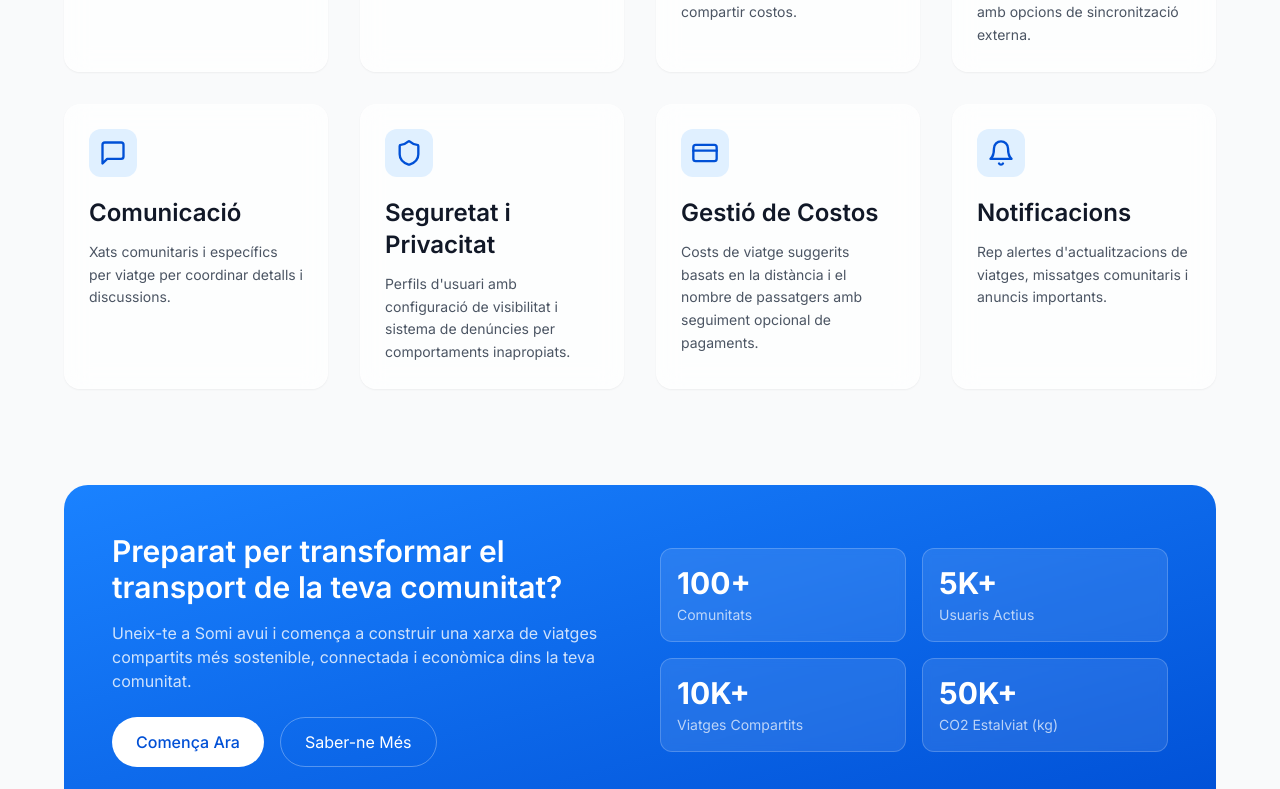
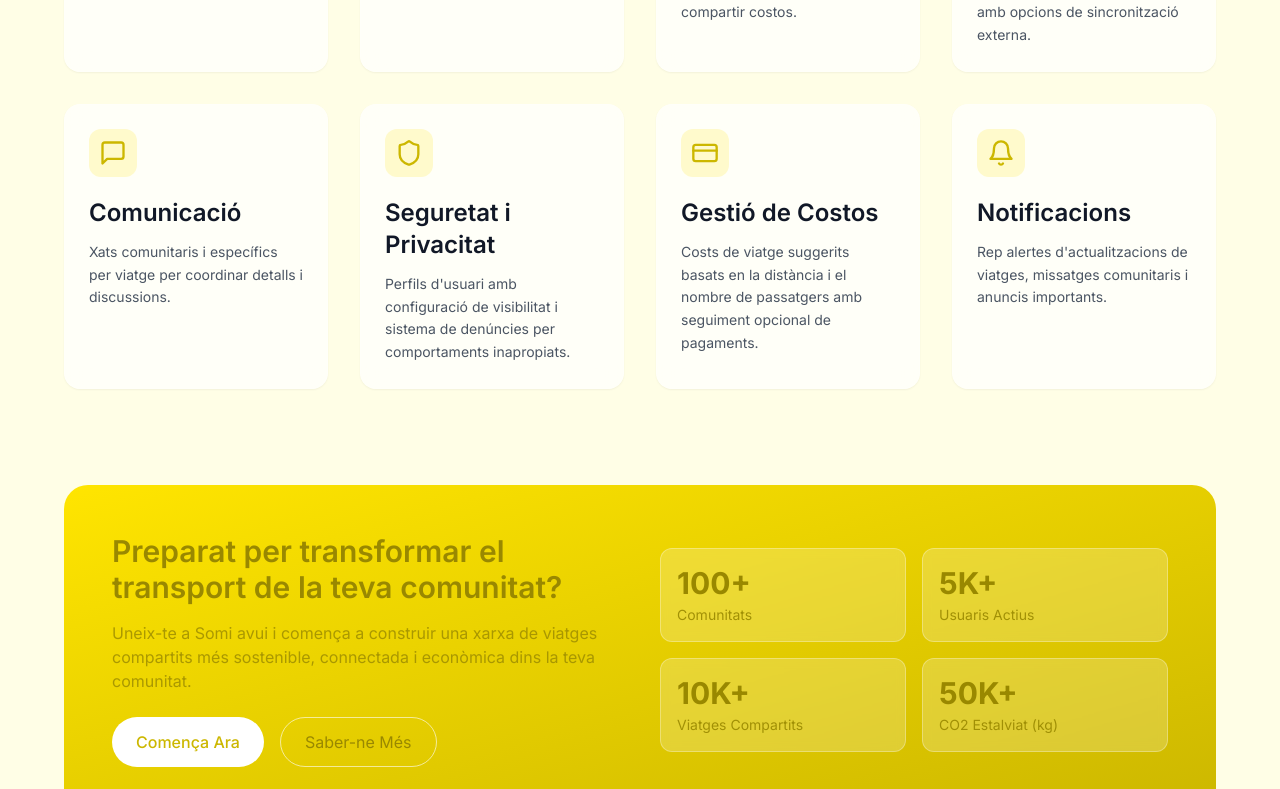
Before and after one commit to soomi-mobilitat/soomi-website, a React (Vite) app: page / in a window 1280 px wide. Shown: the part 1388-2177 px from the top of the page. Built offline with nearby package versions, Linux system fonts and the light colour scheme.

Commit message:
Update primary and secondary colors
Update the primary and secondary colors to yellow and green respectively.

```diff
--- a/src/components/Features.tsx
+++ b/src/components/Features.tsx
@@ -68,7 +68,7 @@ const Features = () => {
   ];
 
   return (
-    <section id="features" className="page-section py-24 bg-gray-50 dark:bg-gray-900">
+    <section id="features" className="page-section py-24 bg-somi-50 dark:bg-gray-900">
       <div className="container">
         <div className="text-center max-w-3xl mx-auto mb-16 animate-on-scroll">
           <div className="inline-flex items-center px-3 py-1 rounded-full text-sm font-medium bg-somi-100 text-somi-800 mb-4">
@@ -100,39 +100,39 @@ const Features = () => {
           ))}
         </div>
 
-        <div className="mt-24 bg-gradient-to-br from-somi-500 to-somi-700 rounded-3xl p-8 md:p-12 text-white animate-on-scroll">
+        <div className="mt-24 bg-gradient-to-br from-somi-500 to-somi-700 rounded-3xl p-8 md:p-12 text-somi-900 animate-on-scroll">
           <div className="grid grid-cols-1 md:grid-cols-2 gap-10 items-center">
             <div>
               <h3 className="heading-md mb-4">Preparat per transformar el transport de la teva comunitat?</h3>
-              <p className="text-white/80 mb-6">
+              <p className="text-somi-900/80 mb-6">
                 Uneix-te a Somi avui i comença a construir una xarxa de viatges compartits més sostenible, connectada i econòmica dins la teva comunitat.
               </p>
               <div className="flex flex-col sm:flex-row gap-4">
                 <button className="px-6 py-3 bg-white text-somi-700 font-medium rounded-full hover:bg-white/90 transition-colors">
                   Comença Ara
                 </button>
-                <button className="px-6 py-3 bg-transparent border border-white/30 rounded-full hover:bg-white/10 transition-colors">
+                <button className="px-6 py-3 bg-transparent border border-white/60 rounded-full hover:bg-white/10 transition-colors text-somi-900">
                   Saber-ne Més
                 </button>
               </div>
             </div>
 
             <div className="grid grid-cols-2 gap-4">
-              <div className="p-4 bg-white/10 rounded-xl border border-white/20 backdrop-blur-sm">
+              <div className="p-4 bg-white/20 rounded-xl border border-white/30 backdrop-blur-sm">
                 <div className="text-3xl font-bold mb-1">100+</div>
-                <div className="text-sm text-white/70">Comunitats</div>
+                <div className="text-sm text-somi-900/90">Comunitats</div>
               </div>
-              <div className="p-4 bg-white/10 rounded-xl border border-white/20 backdrop-blur-sm">
+              <div className="p-4 bg-white/20 rounded-xl border border-white/30 backdrop-blur-sm">
                 <div className="text-3xl font-bold mb-1">5K+</div>
-                <div className="text-sm text-white/70">Usuaris Actius</div>
+                <div className="text-sm text-somi-900/90">Usuaris Actius</div>
               </div>
-              <div className="p-4 bg-white/10 rounded-xl border border-white/20 backdrop-blur-sm">
+              <div className="p-4 bg-white/20 rounded-xl border border-white/30 backdrop-blur-sm">
                 <div className="text-3xl font-bold mb-1">10K+</div>
-                <div className="text-sm text-white/70">Viatges Compartits</div>
+                <div className="text-sm text-somi-900/90">Viatges Compartits</div>
               </div>
-              <div className="p-4 bg-white/10 rounded-xl border border-white/20 backdrop-blur-sm">
+              <div className="p-4 bg-white/20 rounded-xl border border-white/30 backdrop-blur-sm">
                 <div className="text-3xl font-bold mb-1">50K+</div>
-                <div className="text-sm text-white/70">CO2 Estalviat (kg)</div>
+                <div className="text-sm text-somi-900/90">CO2 Estalviat (kg)</div>
               </div>
             </div>
           </div>
--- a/src/components/Header.tsx
+++ b/src/components/Header.tsx
@@ -74,7 +74,7 @@ const Header = () => {
               Iniciar Sessió
             </Button>
             <Button
-              className="rounded-full bg-somi-500 hover:bg-somi-600 text-white"
+              className="rounded-full bg-somi-500 hover:bg-somi-600 text-somi-900"
             >
               Registrar-se
             </Button>
@@ -116,7 +116,7 @@ const Header = () => {
               Iniciar Sessió
             </Button>
             <Button
-              className="w-full justify-center rounded-full bg-somi-500 hover:bg-somi-600"
+              className="w-full justify-center rounded-full bg-somi-500 hover:bg-somi-600 text-somi-900"
             >
               Registrar-se
             </Button>
--- a/src/index.css
+++ b/src/index.css
@@ -16,35 +16,35 @@
     --popover: 0 0% 100%;
     --popover-foreground: 222.2 84% 4.9%;
 
-    --primary: 221.2 83% 53.3%;
-    --primary-foreground: 210 40% 98%;
+    --primary: 57 100% 50%;
+    --primary-foreground: 60 10% 15%;
 
-    --secondary: 210 40% 96.1%;
-    --secondary-foreground: 222.2 47.4% 11.2%;
+    --secondary: 120 100% 50%;
+    --secondary-foreground: 120 10% 15%;
 
-    --muted: 210 40% 96.1%;
-    --muted-foreground: 215.4 16.3% 46.9%;
+    --muted: 60 33% 96%;
+    --muted-foreground: 60 10% 40%;
 
-    --accent: 210 40% 96.1%;
-    --accent-foreground: 222.2 47.4% 11.2%;
+    --accent: 60 90% 95%;
+    --accent-foreground: 60 10% 15%;
 
     --destructive: 0 84.2% 60.2%;
     --destructive-foreground: 210 40% 98%;
 
-    --border: 214.3 31.8% 91.4%;
-    --input: 214.3 31.8% 91.4%;
-    --ring: 221.2 83% 53.3%;
+    --border: 60 33% 90%;
+    --input: 60 33% 90%;
+    --ring: 57 100% 50%;
 
     --radius: 1rem;
 
-    --sidebar-background: 0 0% 98%;
-    --sidebar-foreground: 240 5.3% 26.1%;
-    --sidebar-primary: 240 5.9% 10%;
-    --sidebar-primary-foreground: 0 0% 98%;
-    --sidebar-accent: 240 4.8% 95.9%;
-    --sidebar-accent-foreground: 240 5.9% 10%;
-    --sidebar-border: 220 13% 91%;
-    --sidebar-ring: 217.2 91.2% 59.8%;
+    --sidebar-background: 60 33% 98%;
+    --sidebar-foreground: 60 6% 26%;
+    --sidebar-primary: 57 100% 50%;
+    --sidebar-primary-foreground: 60 10% 15%;
+    --sidebar-accent: 60 33% 96%;
+    --sidebar-accent-foreground: 60 10% 15%;
+    --sidebar-border: 60 13% 90%;
+    --sidebar-ring: 57 100% 50%;
   }
 
   .dark {
@@ -57,33 +57,33 @@
     --popover: 222.2 84% 4.9%;
     --popover-foreground: 210 40% 98%;
 
-    --primary: 217.2 91.2% 59.8%;
-    --primary-foreground: 222.2 47.4% 11.2%;
+    --primary: 57 100% 45%;
+    --primary-foreground: 60 10% 95%;
 
-    --secondary: 217.2 32.6% 17.5%;
-    --secondary-foreground: 210 40% 98%;
+    --secondary: 120 80% 40%;
+    --secondary-foreground: 120 10% 95%;
 
-    --muted: 217.2 32.6% 17.5%;
-    --muted-foreground: 215 20.2% 65.1%;
+    --muted: 60 33% 20%;
+    --muted-foreground: 60 40% 70%;
 
-    --accent: 217.2 32.6% 17.5%;
-    --accent-foreground: 210 40% 98%;
+    --accent: 60 33% 20%;
+    --accent-foreground: 60 10% 95%;
 
     --destructive: 0 62.8% 30.6%;
     --destructive-foreground: 210 40% 98%;
 
-    --border: 217.2 32.6% 17.5%;
-    --input: 217.2 32.6% 17.5%;
-    --ring: 212.7 26.8% 83.9%;
+    --border: 60 33% 20%;
+    --input: 60 33% 20%;
+    --ring: 57 100% 50%;
 
-    --sidebar-background: 240 5.9% 10%;
-    --sidebar-foreground: 240 4.8% 95.9%;
-    --sidebar-primary: 224.3 76.3% 48%;
+    --sidebar-background: 60 10% 10%;
+    --sidebar-foreground: 60 10% 95%;
+    --sidebar-primary: 57 100% 45%;
     --sidebar-primary-foreground: 0 0% 100%;
-    --sidebar-accent: 240 3.7% 15.9%;
-    --sidebar-accent-foreground: 240 4.8% 95.9%;
-    --sidebar-border: 240 3.7% 15.9%;
-    --sidebar-ring: 217.2 91.2% 59.8%;
+    --sidebar-accent: 60 7% 20%;
+    --sidebar-accent-foreground: 60 10% 95%;
+    --sidebar-border: 60 7% 20%;
+    --sidebar-ring: 57 100% 50%;
   }
 }
 
--- a/tailwind.config.ts
+++ b/tailwind.config.ts
@@ -29,24 +29,32 @@ export default {
 				background: 'hsl(var(--background))',
 				foreground: 'hsl(var(--foreground))',
 				somi: {
-					50: '#f0f7ff',
-					100: '#e0f0ff',
-					200: '#baddff',
-					300: '#7dc1ff',
-					400: '#3aa0ff',
-					500: '#1a82ff',
-					600: '#0062f5',
-					700: '#0050d6',
-					800: '#0042ae',
-					900: '#003a8c',
+					50: '#FFFEE6',
+					100: '#FFFACC',
+					200: '#FFF599',
+					300: '#FFF066',
+					400: '#FFEB33',
+					500: '#FFE500',
+					600: '#E6CE00',
+					700: '#CCB700',
+					800: '#B39F00',
+					900: '#998800',
+				},
+				secondary: {
+					50: '#F0FFE6',
+					100: '#E0FFCC',
+					200: '#C2FF99',
+					300: '#A3FF66',
+					400: '#85FF33',
+					500: '#66FF00',
+					600: '#5CE600',
+					700: '#52CC00',
+					800: '#47B300',
+					900: '#3D9900',
 				},
 				primary: {
 					DEFAULT: 'hsl(var(--primary))',
 					foreground: 'hsl(var(--primary-foreground))'
-				},
-				secondary: {
-					DEFAULT: 'hsl(var(--secondary))',
-					foreground: 'hsl(var(--secondary-foreground))'
 				},
 				destructive: {
 					DEFAULT: 'hsl(var(--destructive))',
```
